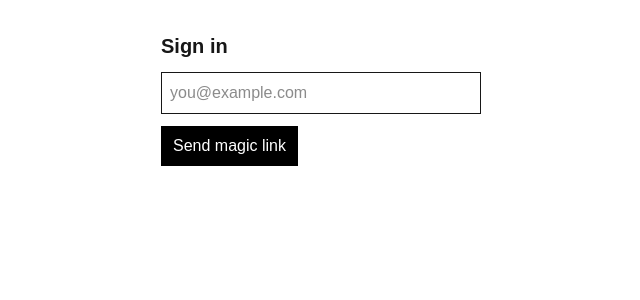
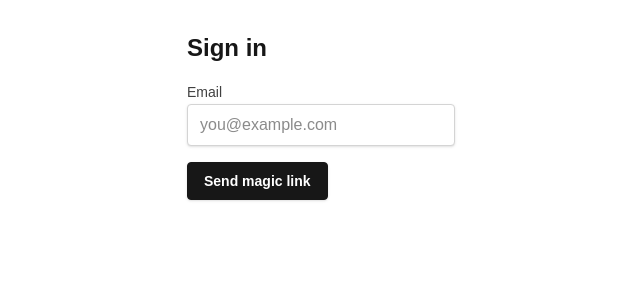
Before and after one commit to gokhanseckin/autoreply, a Next.js app: page /admin/sign-in in a window 1280 px wide. Shown: the top 300 px of the page, without its empty margins (319-959 px from the left). Built offline with nearby package versions, Linux system fonts and the light colour scheme.

Commit message:
fix(auth): make magic link form usable

```diff
--- a/app/admin/sign-in/page.tsx
+++ b/app/admin/sign-in/page.tsx
@@ -1,24 +1,75 @@
 'use client';
-import { useState } from 'react';
+import { type FormEvent, useState } from 'react';
 import { createBrowserClient } from '@supabase/ssr';
 import { authCallbackUrl } from './auth-url';
+import { signInButtonClassName, signInInputClassName } from './sign-in-styles';
 
 export default function SignIn() {
   const [email, setEmail] = useState('');
   const [sent, setSent] = useState(false);
-  async function send() {
-    const supabase = createBrowserClient(process.env.NEXT_PUBLIC_SUPABASE_URL!, process.env.NEXT_PUBLIC_SUPABASE_ANON_KEY!);
-    const { error } = await supabase.auth.signInWithOtp({ email, options: { emailRedirectTo: authCallbackUrl(location.origin) } });
-    if (!error) setSent(true);
+  const [sending, setSending] = useState(false);
+  const [error, setError] = useState('');
+
+  async function send(event: FormEvent<HTMLFormElement>) {
+    event.preventDefault();
+    if (sending) return;
+
+    setSending(true);
+    setError('');
+
+    try {
+      const supabase = createBrowserClient(
+        process.env.NEXT_PUBLIC_SUPABASE_URL!,
+        process.env.NEXT_PUBLIC_SUPABASE_ANON_KEY!,
+      );
+      const { error } = await supabase.auth.signInWithOtp({
+        email: email.trim(),
+        options: { emailRedirectTo: authCallbackUrl(location.origin) },
+      });
+
+      if (error) {
+        setError(error.message || 'Could not send the magic link. Check the email and try again.');
+        return;
+      }
+
+      setSent(true);
+    } catch {
+      setError('Could not send the magic link. Check the email and try again.');
+    } finally {
+      setSending(false);
+    }
   }
+
   return (
-    <main className="max-w-sm mx-auto p-8 space-y-3">
-      <h1 className="text-xl font-semibold">Sign in</h1>
-      {sent ? <p>Check your inbox.</p> : (
-        <>
-          <input className="w-full border p-2" value={email} onChange={(e) => setEmail(e.target.value)} placeholder="you@example.com" />
-          <button className="bg-black text-white px-3 py-2" onClick={send}>Send magic link</button>
-        </>
+    <main className="mx-auto max-w-sm space-y-4 p-8">
+      <h1 className="text-2xl font-semibold">Sign in</h1>
+      {sent ? (
+        <p className="rounded border border-emerald-300 bg-emerald-50 p-3 text-sm text-emerald-800 dark:border-emerald-800 dark:bg-emerald-950 dark:text-emerald-200">
+          Check your inbox for the magic link.
+        </p>
+      ) : (
+        <form onSubmit={send} className="space-y-4">
+          <label className="block space-y-2">
+            <span className="text-sm font-medium text-neutral-700 dark:text-neutral-300">Email</span>
+            <input
+              className={signInInputClassName}
+              value={email}
+              onChange={(e) => setEmail(e.target.value)}
+              placeholder="you@example.com"
+              type="email"
+              autoComplete="email"
+              required
+            />
+          </label>
+          {error && (
+            <p className="rounded border border-red-300 bg-red-50 p-3 text-sm text-red-700 dark:border-red-800 dark:bg-red-950 dark:text-red-200">
+              {error}
+            </p>
+          )}
+          <button className={signInButtonClassName} disabled={sending} type="submit">
+            {sending ? 'Sending...' : 'Send magic link'}
+          </button>
+        </form>
       )}
     </main>
   );
--- /dev/null
+++ b/app/admin/sign-in/sign-in-styles.ts
@@ -0,0 +1,5 @@
+export const signInInputClassName =
+  'w-full rounded border border-neutral-300 bg-white px-3 py-2 text-base text-neutral-900 shadow-sm outline-none transition focus:border-blue-500 focus:ring-2 focus:ring-blue-500/40 dark:border-neutral-700 dark:bg-neutral-950 dark:text-neutral-100';
+
+export const signInButtonClassName =
+  'inline-flex items-center justify-center rounded border border-neutral-900 bg-neutral-900 px-4 py-2 text-sm font-semibold text-white shadow-sm transition hover:bg-neutral-800 disabled:cursor-not-allowed disabled:border-neutral-300 disabled:bg-neutral-300 disabled:text-neutral-500 dark:border-neutral-100 dark:bg-neutral-100 dark:text-neutral-950 dark:hover:bg-white dark:disabled:border-neutral-800 dark:disabled:bg-neutral-800 dark:disabled:text-neutral-500';
--- a/proxy.ts
+++ b/proxy.ts
@@ -12,7 +12,7 @@ export async function proxy(request: NextRequest) {
     return NextResponse.redirect(authRedirectUrl);
   }
 
-  if (!request.nextUrl.pathname.startsWith('/admin')) {
+  if (!request.nextUrl.pathname.startsWith('/admin') || request.nextUrl.pathname === '/admin/sign-in') {
     return NextResponse.next();
   }
 
```
Also changed, not shown: 1 other file (tests, documents, lock files or other folders).
